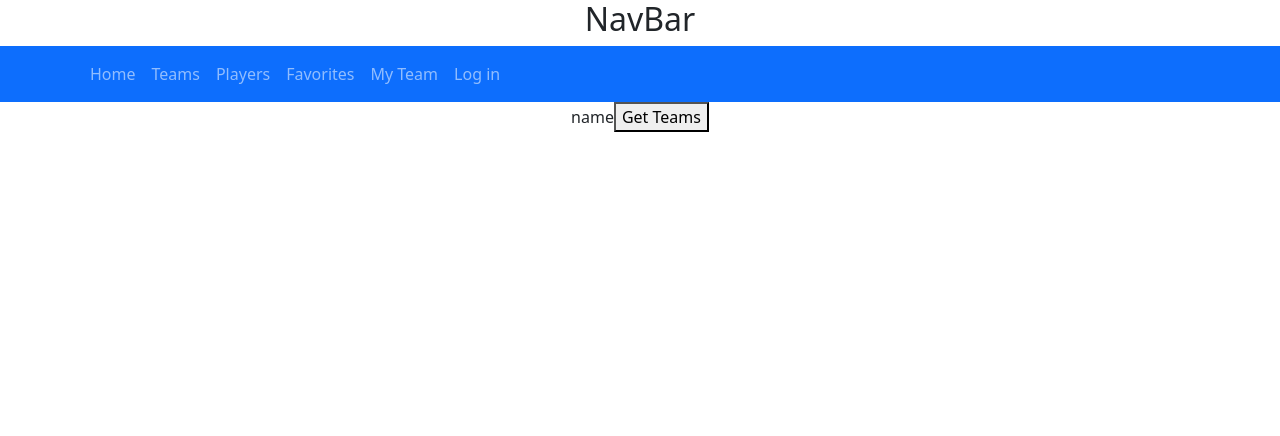
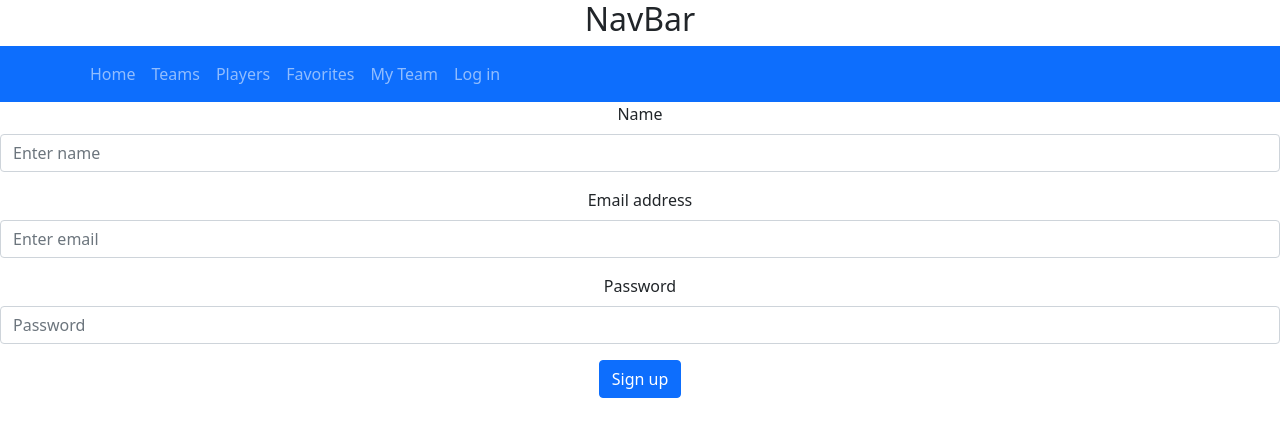
Before and after one commit to healerx97/NBApp, a React (Create React App) app: page /signup in a window 1280 px wide. Shown: the top 436 px of the page. Built offline with nearby package versions, Linux system fonts and the light colour scheme; no server answers.

Commit message:
added login and signup forms

```diff
--- a/src/Components/App.js
+++ b/src/Components/App.js
@@ -12,6 +12,7 @@ import Teams from './Teams';
 import Players from './Players';
 import NavBar from './NavBar';
 import Login from './Login';
+import Signup from './Signup';
 
 function App() {
   const [loggedIn, setLoggedIn] = useState(false)
@@ -40,6 +41,7 @@ function App() {
         <Route path = "/myTeamPage" component = {()=> <MyTeamPage/>} />
         <Route path = "/favorites" component = {()=> <Favorites/>} />
         <Route path="/login" component = {()=> <Login/>} />
+        <Route path="/signup" component = {()=> <Signup/>} />
         <Route path = "/" component = {()=> <Home/>} />
       </Switch>
     </div>
--- a/src/Components/Login.js
+++ b/src/Components/Login.js
@@ -2,13 +2,32 @@ import { Form, FormGroup, FormLabel, Button } from "react-bootstrap"
 
 function Login(){
 
+    function handleSubmit(e) {
+        e.preventDefault();
+        let name = e.target[0].value
+        let email = e.target[1].value
+        let password = e.target[2].value
+        if (e.nativeEvent.submitter.innerText === 'Sign up') {
+            fetch('http://127.0.0.1:9393/signup', {
+                method: 'POST',
+                headers: {
+                    'Accept': 'application/json',
+                    'Content-Type': 'application/json'
+                },
+                body: JSON.stringify({
+                    name: name,
+                    email: email,
+                    password: password
+                })
+            })
+            .then(resp => resp.json())
+            .then(data => console.log(data))
+        }
+    }
+
 
     return (
-        <Form>
-            <Form.Group className="mb-3" >
-                <Form.Label>Name</Form.Label>
-                <Form.Control type="text" placeholder="Enter name"></Form.Control>
-            </Form.Group>
+        <Form onSubmit = {handleSubmit}>
             <Form.Group className="mb-3" controlId="formBasicEmail">
                 <Form.Label>Email address</Form.Label>
                 <Form.Control type="email" placeholder="Enter email"></Form.Control>
@@ -20,7 +39,7 @@ function Login(){
             <Button variant="primary" type="submit">
                 Login
             </Button>
-            <Button variant="primary" type="submit">
+            <Button variant="primary" href="/signup">
                 Sign up
             </Button>
         </Form>
--- /dev/null
+++ b/src/Components/Signup.js
@@ -0,0 +1,34 @@
+import { Form, FormGroup, FormLabel, Button } from "react-bootstrap"
+
+function Signup(){
+
+    function handleSubmit(e) {
+        e.preventDefault();
+        let name = e.target[0].value
+        let email = e.target[1].value
+        let password = e.target[2].value
+
+    }
+
+    return(
+        <Form onSubmit = {handleSubmit}>
+        <Form.Group className="mb-3" >
+            <Form.Label>Name</Form.Label>
+            <Form.Control type="text" placeholder="Enter name"></Form.Control>
+        </Form.Group>
+        <Form.Group className="mb-3" controlId="formBasicEmail">
+            <Form.Label>Email address</Form.Label>
+            <Form.Control type="email" placeholder="Enter email"></Form.Control>
+        </Form.Group>
+        <Form.Group className="mb-3" controlId="formBasicPassword">
+            <Form.Label>Password</Form.Label>
+            <Form.Control type="password" placeholder="Password" />
+        </Form.Group>
+        <Button variant="primary" type="submit">
+            Sign up
+        </Button>
+    </Form>
+    )
+}
+
+export default Signup
```
